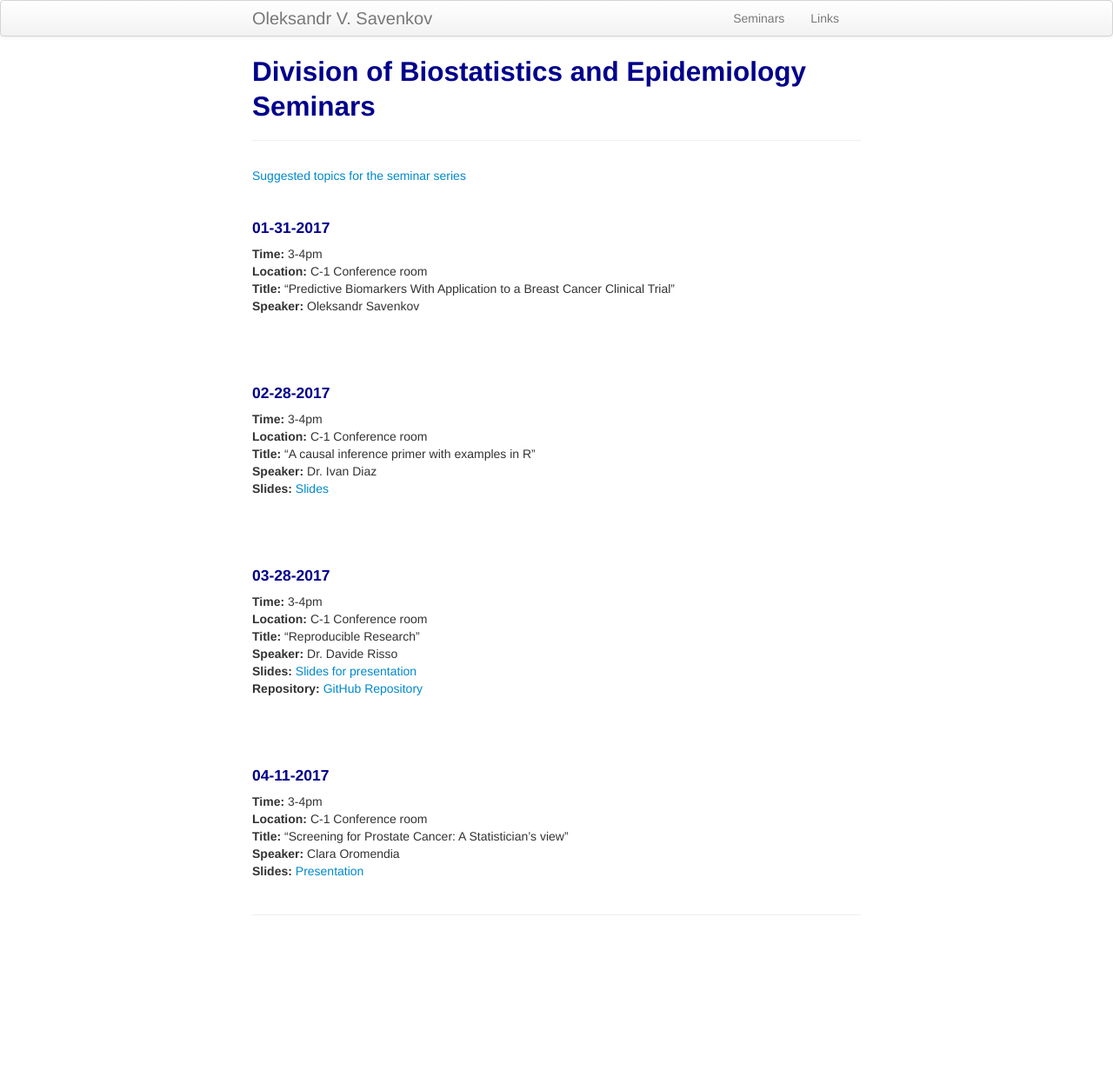
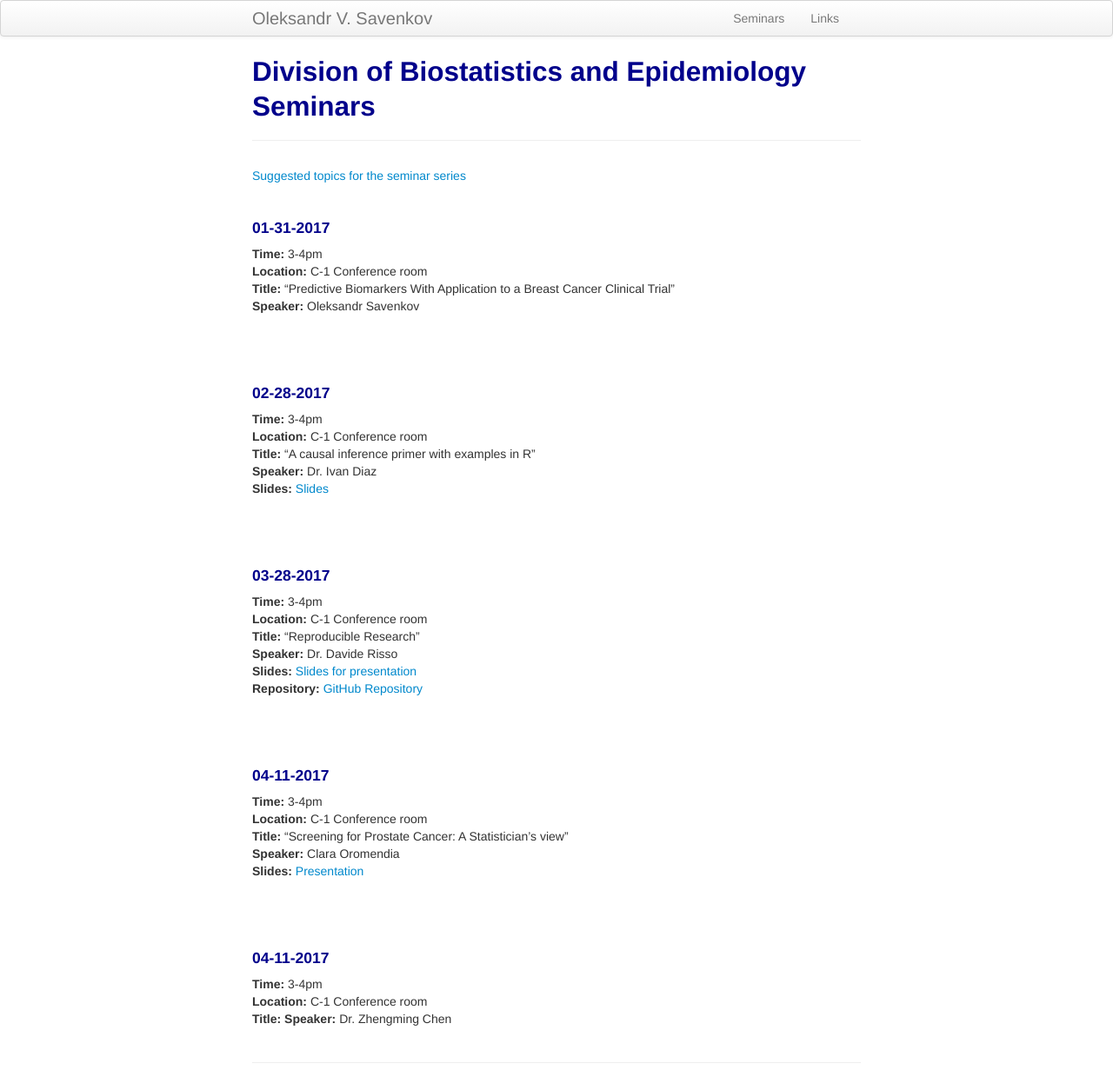
Before and after one commit to ovsavenkov/ovsavenkov.github.io, a Jekyll site: the page built from seminars.md, in a window 1280 px wide. Shown: the whole page at 87% size. Built offline with Jekyll 4.4.1, drawn with Linux system fonts in a browser that asks for light colours; before the commit the page ends 1084 px from its top, so only the background shows below that.

Commit message:
add Zhengming info

```diff
--- a/seminars.md
+++ b/seminars.md
@@ -47,3 +47,14 @@ description: Division of Biostatistics and Epidemiology Seminars
 **Title:** "Screening for Prostate Cancer: A Statistician’s view"\\
 **Speaker:** Clara Oromendia\\
 **Slides:** [Presentation](../slides/Presentation.pdf)
+
+
+<br>
+<br>
+<br>
+
+#### 04-11-2017
+**Time:** 3-4pm \\
+**Location:** C-1 Conference room \\
+**Title:**
+**Speaker:** Dr. Zhengming Chen
```
